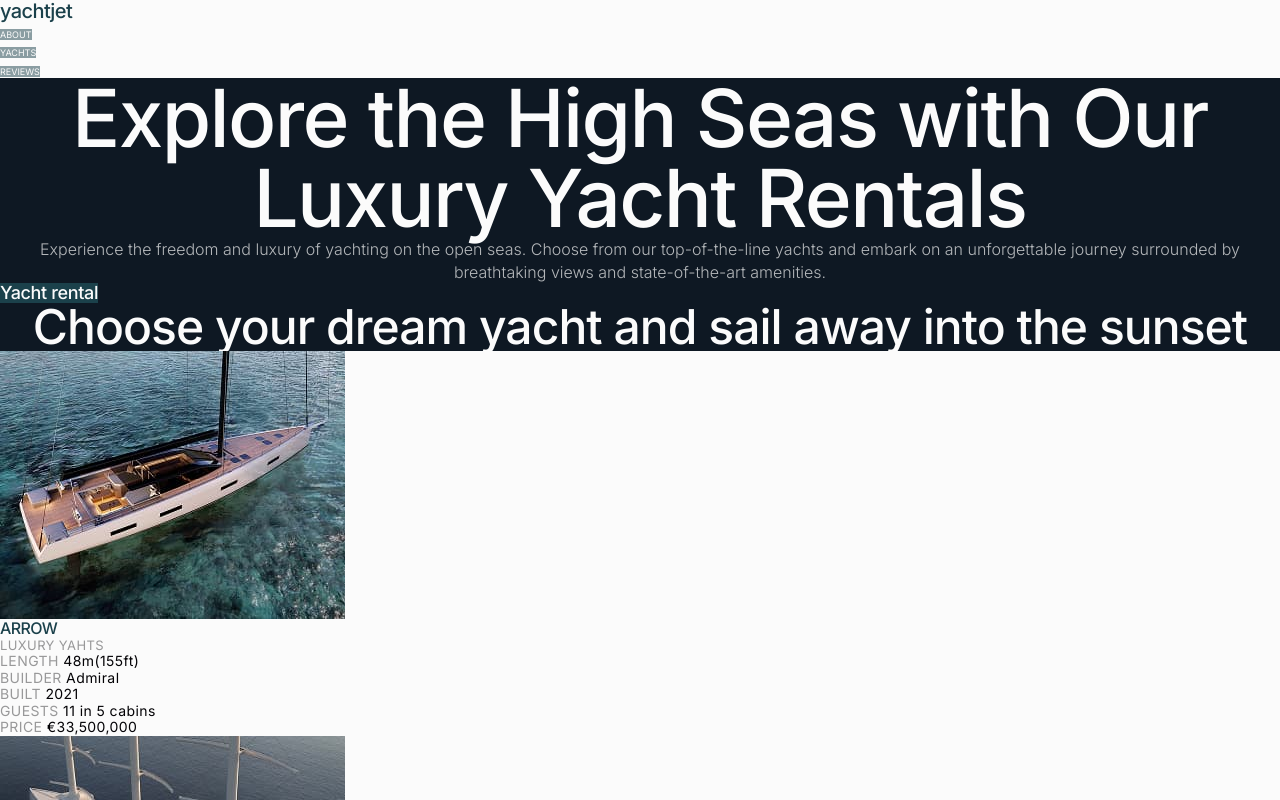
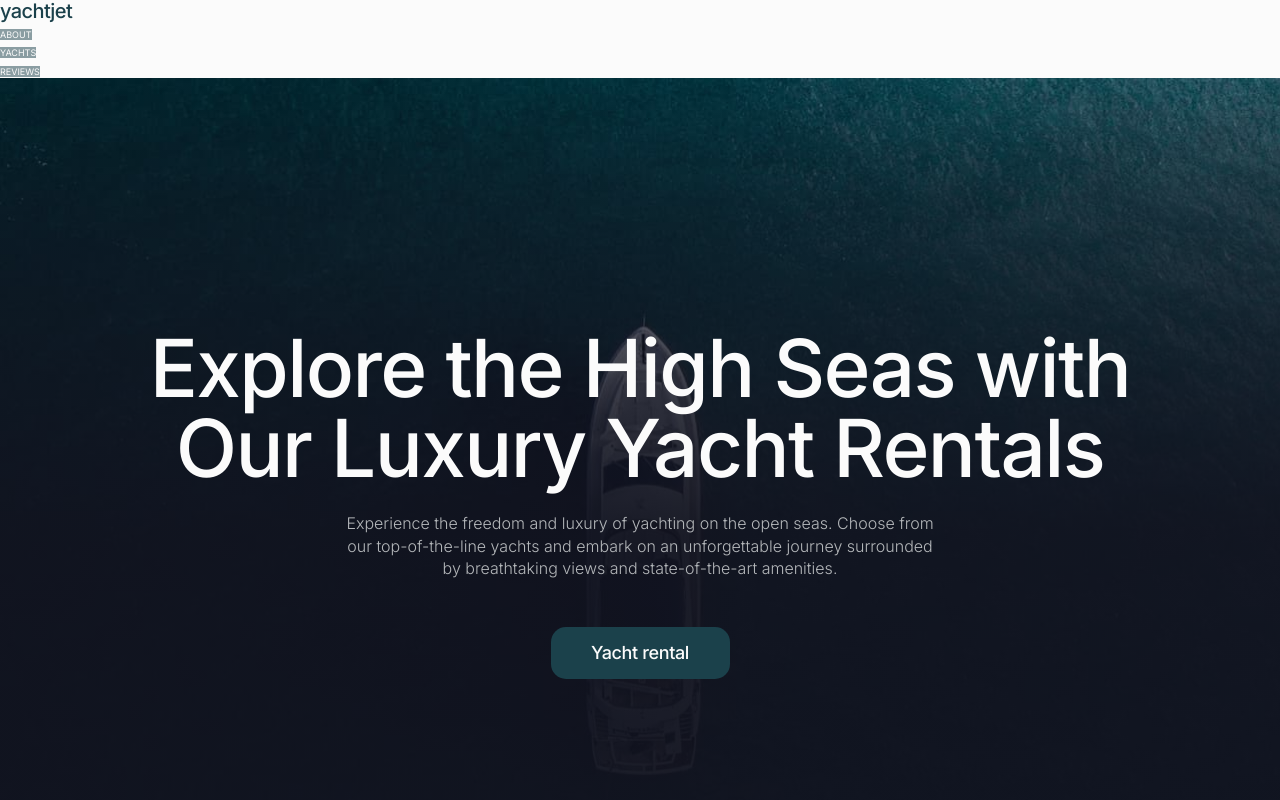
Before and after one commit to anastasiia-stremska/blended-starter-mod-3-4, a website built with Vite: page src/index.html in a window 1280 px wide. Shown: the top 800 px of the page. Built offline with nearby package versions, Linux system fonts and the light colour scheme.

Commit message:
my commit

```diff
--- a/src/css/hero.css
+++ b/src/css/hero.css
@@ -1,4 +1,26 @@
+.hero-section {
+  max-width: 1280px;
+  margin: 0 auto;
+  padding-top: 250px;
+  padding-bottom: 200px;
+  background-image:
+    linear-gradient(
+      358.99deg,
+      rgba(17, 19, 31, 0.8) 42.62%,
+      rgba(17, 19, 31, 0.31) 84.14%,
+      rgba(17, 19, 31, 0) 99.97%
+    ),
+    url(/img/hero/hero-desk.jpg);
+  background-repeat: no-repeat;
+  background-size: cover;
+  background-position: center;
+}
+
 .hero-title {
+  max-width: 1000px;
+  margin: 0 auto;
+  margin-bottom: 24px;
+
   font-weight: 500;
   font-size: 80px;
   line-height: 1;
@@ -7,6 +29,10 @@
 }
 
 .hero-text {
+  max-width: 597px;
+  margin: 0 auto;
+  margin-bottom: 48px;
+
   font-weight: 300;
   line-height: 1.4;
   text-align: center;
@@ -14,12 +40,22 @@
 }
 
 .hero-button {
+  display: block;
+  margin: 0 auto;
+  padding: 16px 40px;
+  min-width: 179px;
+  border-radius: 15px;
+
   font-weight: 500;
   font-size: 18px;
   line-height: 1.1;
   letter-spacing: -0.02em;
   color: #fbfbfb;
   background-color: #1b414b;
+
+  transition-property: color, background-color;
+  transition-duration: 250ms;
+  transition-timing-function: cubic-bezier(0.4, 0, 0.2, 1);
 }
 
 .hero-button:hover,
```
